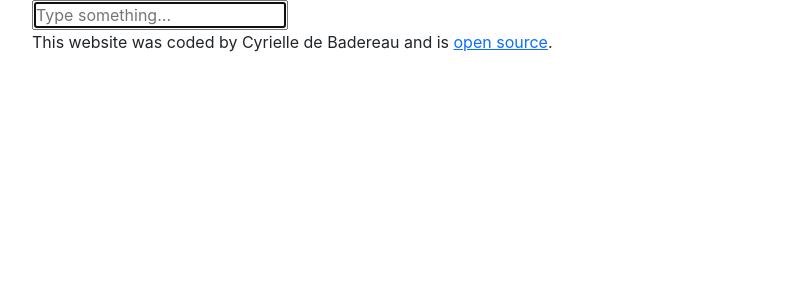
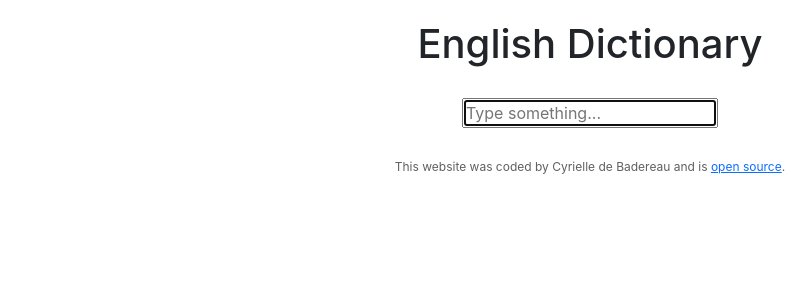
Before and after one commit to cdebadereau/dictionary-project, a React (Create React App) app: page / in a window 1280 px wide. Shown: the top 300 px of the page, without its empty margins (50-862 px from the left). Built offline with nearby package versions, Linux system fonts and the light colour scheme.

Commit message:
Styled the page

```diff
--- a/src/App.css
+++ b/src/App.css
@@ -0,0 +1,13 @@
+.App {
+  text-align: center;
+}
+
+.App h1 {
+  margin-top: 20px;
+}
+
+.App footer {
+  color: rgba(0, 0, 0, 0.626);
+  font-size: 12px;
+  margin-bottom: 20px;
+}
--- a/src/App.js
+++ b/src/App.js
@@ -5,6 +5,7 @@ export default function App() {
   return (
     <div className="App">
       <div className="container">
+        <h1>English Dictionary</h1>
         <main>
           <Dictionary />
         </main>
--- a/src/Dictionary.css
+++ b/src/Dictionary.css
@@ -0,0 +1,3 @@
+.Dictionary {
+  margin: 30px 30px;
+}
```
